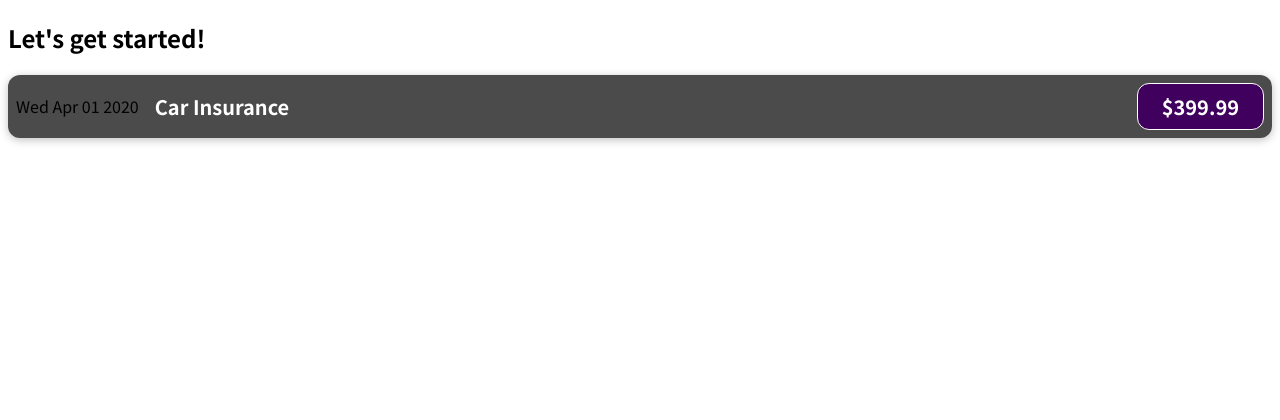
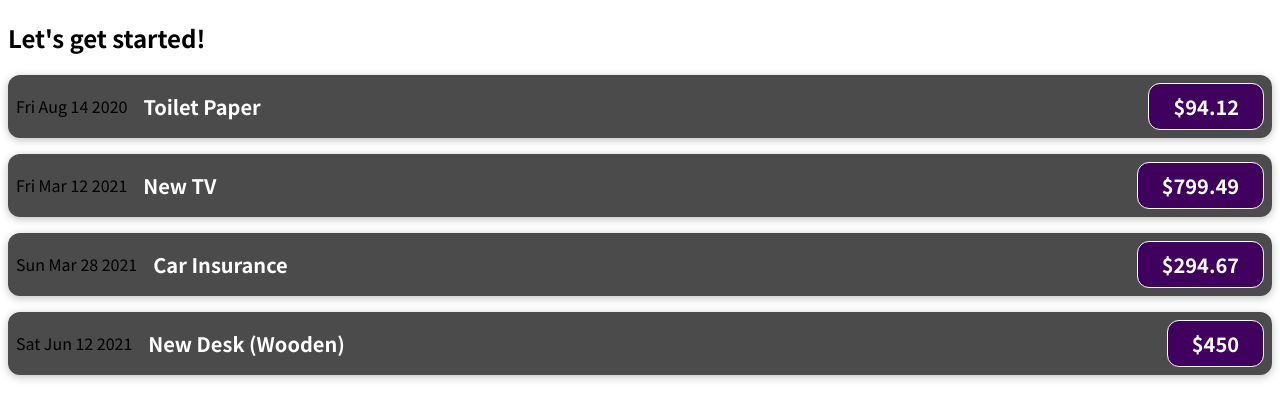
Before and after one commit to saurabh-damde/react-course, a JavaScript app: page / in a window 1280 px wide. Shown: the top 420 px of the page. Built offline with nearby package versions, Linux system fonts and the light colour scheme.

Commit message:
Pass data dynamically using props

```diff
--- a/src/App.js
+++ b/src/App.js
@@ -1,10 +1,56 @@
 import ExpenseItem from "./components/ExpenseItem";
 
 function App() {
+  const expenses = [
+    {
+      id: "e1",
+      title: "Toilet Paper",
+      amount: 94.12,
+      date: new Date(2020, 7, 14),
+    },
+    {
+      id: "e2",
+      title: "New TV",
+      amount: 799.49,
+      date: new Date(2021, 2, 12),
+    },
+    {
+      id: "e3",
+      title: "Car Insurance",
+      amount: 294.67,
+      date: new Date(2021, 2, 28),
+    },
+    {
+      id: "e4",
+      title: "New Desk (Wooden)",
+      amount: 450,
+      date: new Date(2021, 5, 12),
+    },
+  ];
+
   return (
     <div>
       <h2>Let's get started!</h2>
-      <ExpenseItem></ExpenseItem>
+      <ExpenseItem
+        title={expenses[0].title}
+        amount={expenses[0].amount}
+        date={expenses[0].date}
+      ></ExpenseItem>
+      <ExpenseItem
+        title={expenses[1].title}
+        amount={expenses[1].amount}
+        date={expenses[1].date}
+      ></ExpenseItem>
+      <ExpenseItem
+        title={expenses[2].title}
+        amount={expenses[2].amount}
+        date={expenses[2].date}
+      ></ExpenseItem>
+      <ExpenseItem
+        title={expenses[3].title}
+        amount={expenses[3].amount}
+        date={expenses[3].date}
+      ></ExpenseItem>
     </div>
   );
 }
--- a/src/components/ExpenseItem.js
+++ b/src/components/ExpenseItem.js
@@ -1,16 +1,12 @@
 import "./ExpenseItem.css";
 
-function ExpenseItem() {
-  const expenseDate = new Date(2020, 3, 1);
-  const expenseTitle = "Car Insurance";
-  const expenseAmount = 399.99;
-
+function ExpenseItem(props) {
   return (
     <div className="expense-item">
-      <div>{expenseDate.toDateString()}</div>
+      <div>{props.date.toDateString()}</div>
       <div className="expense-item__description">
-        <h2>{expenseTitle}</h2>
-        <div className="expense-item__price">${expenseAmount}</div>
+        <h2>{props.title}</h2>
+        <div className="expense-item__price">${props.amount}</div>
       </div>
     </div>
   );
```
